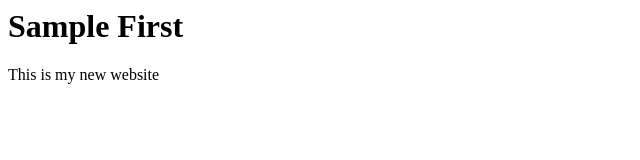
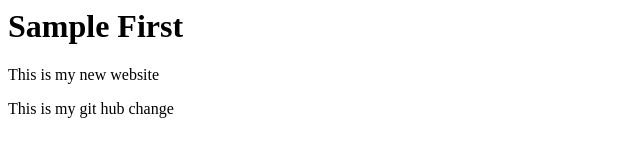
Before and after one commit to vinuvarghese769/DevOpsLab, a plain HTML site: page index.html in a window 1280 px wide. Shown: the whole page, without its empty margins (0-640 px from the left). Drawn offline with Linux system fonts and the light colour scheme.

Commit message:
Developer 2 makes changes and push before Developer1

```diff
--- a/index.html
+++ b/index.html
@@ -1,2 +1,3 @@
 <h1>Sample First</h1>
 <p>This is my new website</p>
+<p>This is my git hub change</p>
```
